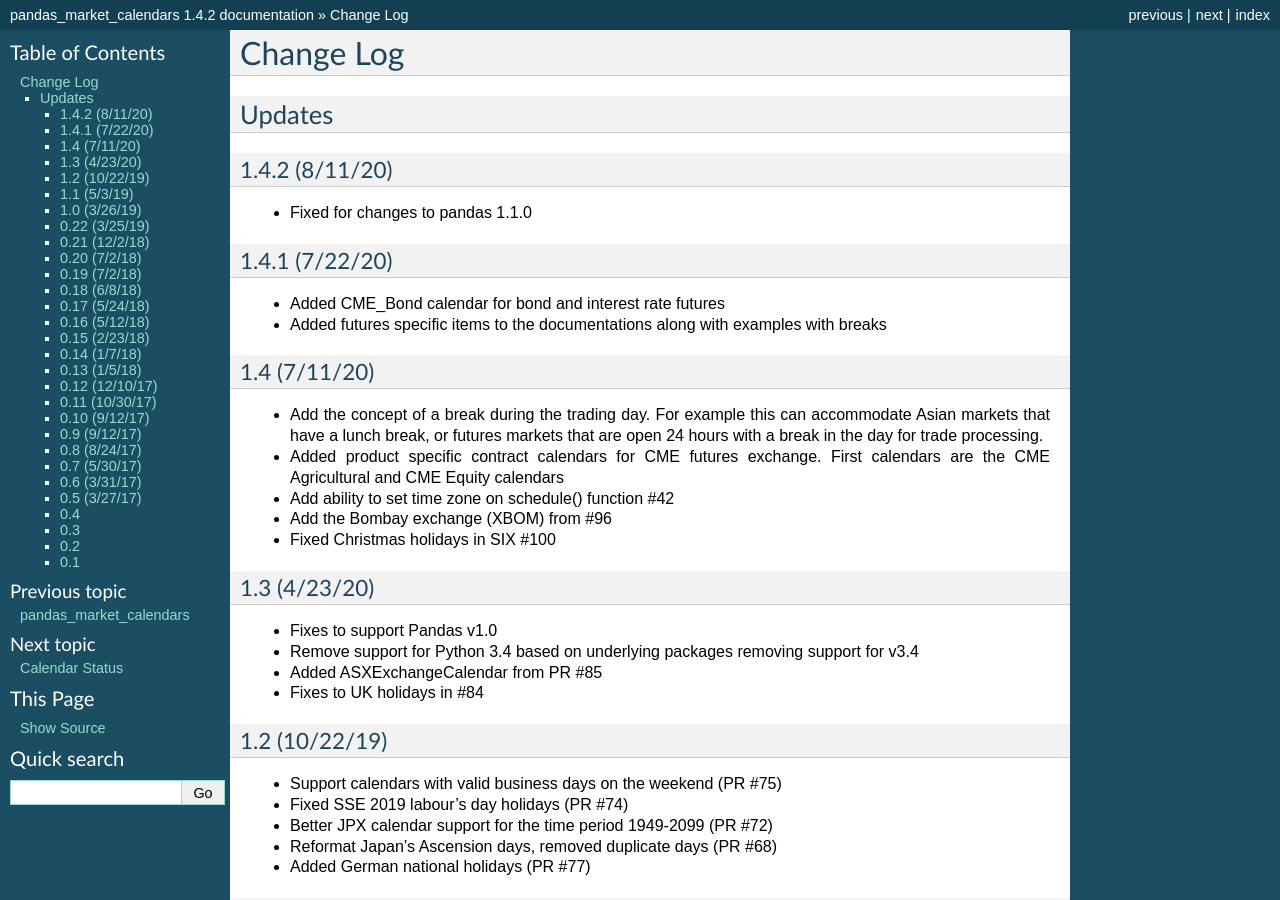
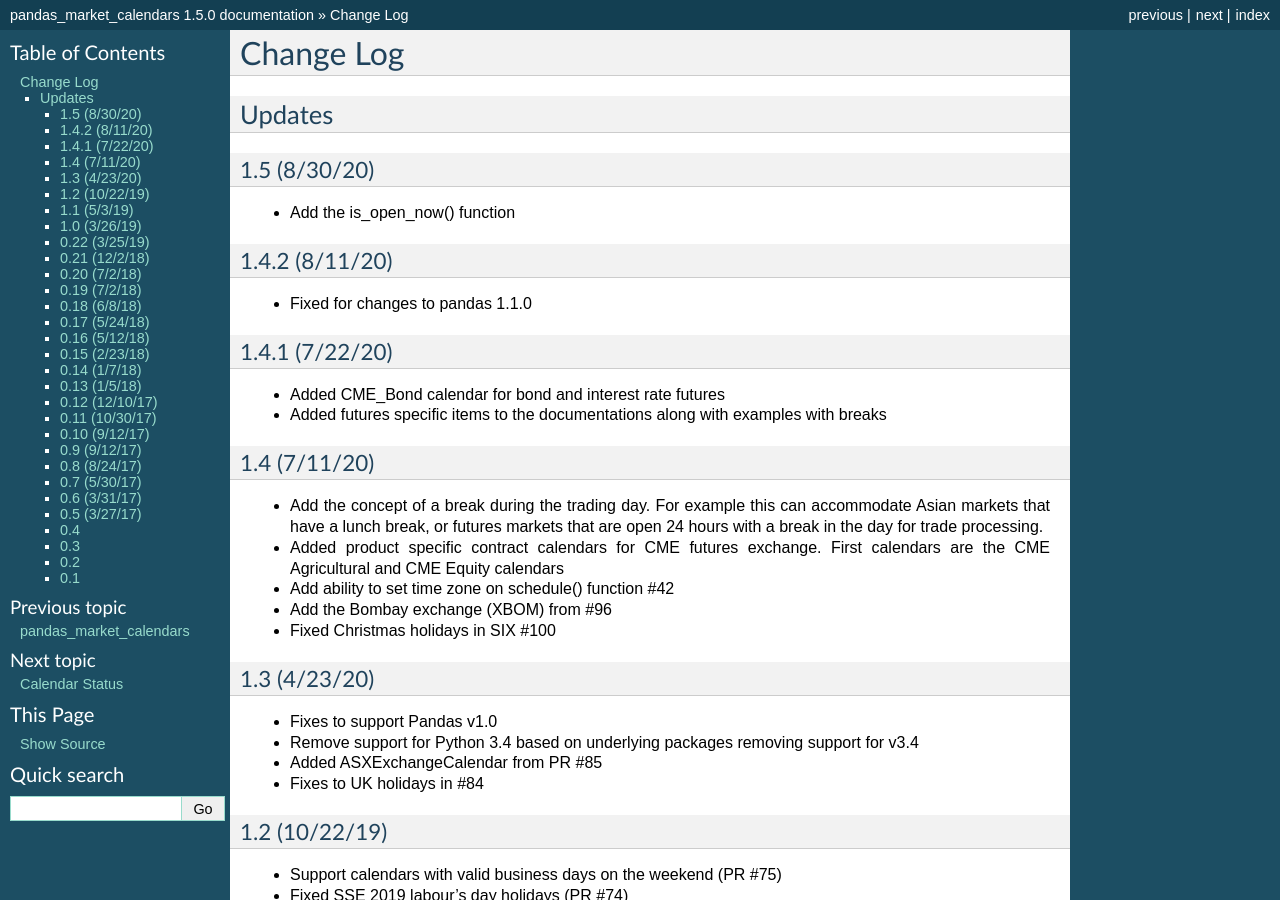
Before and after one commit to rsheftel/pandas_market_calendars, a Sphinx documentation site: the page built from docs/change_log.rst, in a window 1280 px wide and 900 px high. Built offline with Sphinx 7.4.7, drawn with Linux system fonts in a browser that asks for light colours; some of the changed text lies outside the part shown.

Commit message:
Update version and change log

```diff
--- a/docs/change_log.rst
+++ b/docs/change_log.rst
@@ -3,6 +3,10 @@
 
 Updates
 -------
+1.5 (8/30/20)
+~~~~~~~~~~~~~
+- Add the is_open_now() function
+
 1.4.2 (8/11/20)
 ~~~~~~~~~~~~~~~
 - Fixed for changes to pandas 1.1.0
--- a/setup.py
+++ b/setup.py
@@ -9,7 +9,7 @@
 from setuptools import find_packages, setup
 
 # version
-VERSION = '1.4.2'
+VERSION = '1.5.0'
 
 # requirements
 REQUIRED_PYTHON = '>=3.5.0'
```
